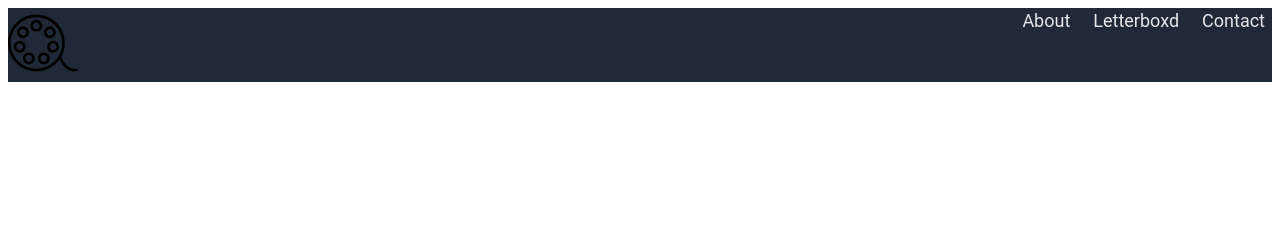
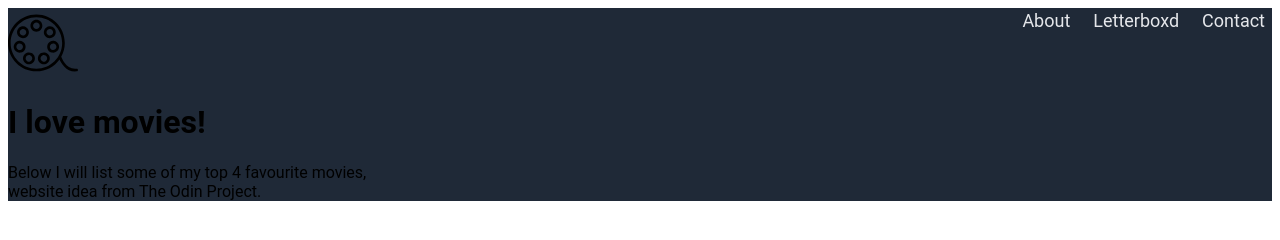
Before and after one commit to Ruoo21/landing-page, a plain HTML site: page index.html in a window 1280 px wide. Drawn offline with Linux system fonts and the light colour scheme.

Commit message:
Add header and paragraph for main text

```diff
--- a/index.html
+++ b/index.html
@@ -10,7 +10,7 @@
     <div class="background-blue">
       <span>
         <img
-          style="width: 70px;"
+          style="width: 70px"
           src="./images/movie-logo.svg"
           alt="SVG of a movie tape"
         />
@@ -20,6 +20,10 @@
         <a href="#">Letterboxd</a>
         <a href="#">Contact</a>
       </div>
+      <div class="main-text">
+        <h1>I love movies!</h1>
+        <p>Below I will list some of my top 4 favourite movies, <br>website idea from The Odin Project.</br></p>
+      </div>
     </div>
   </body>
 </html>
```
